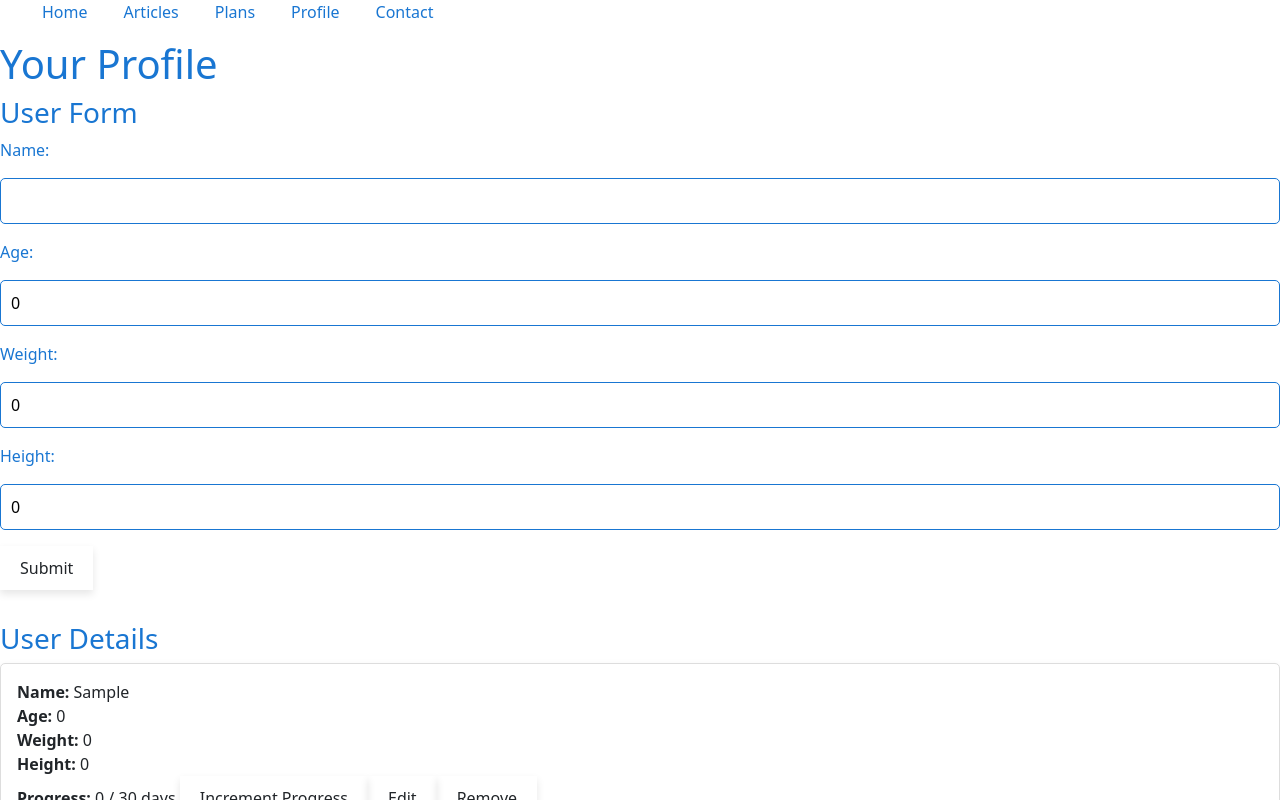
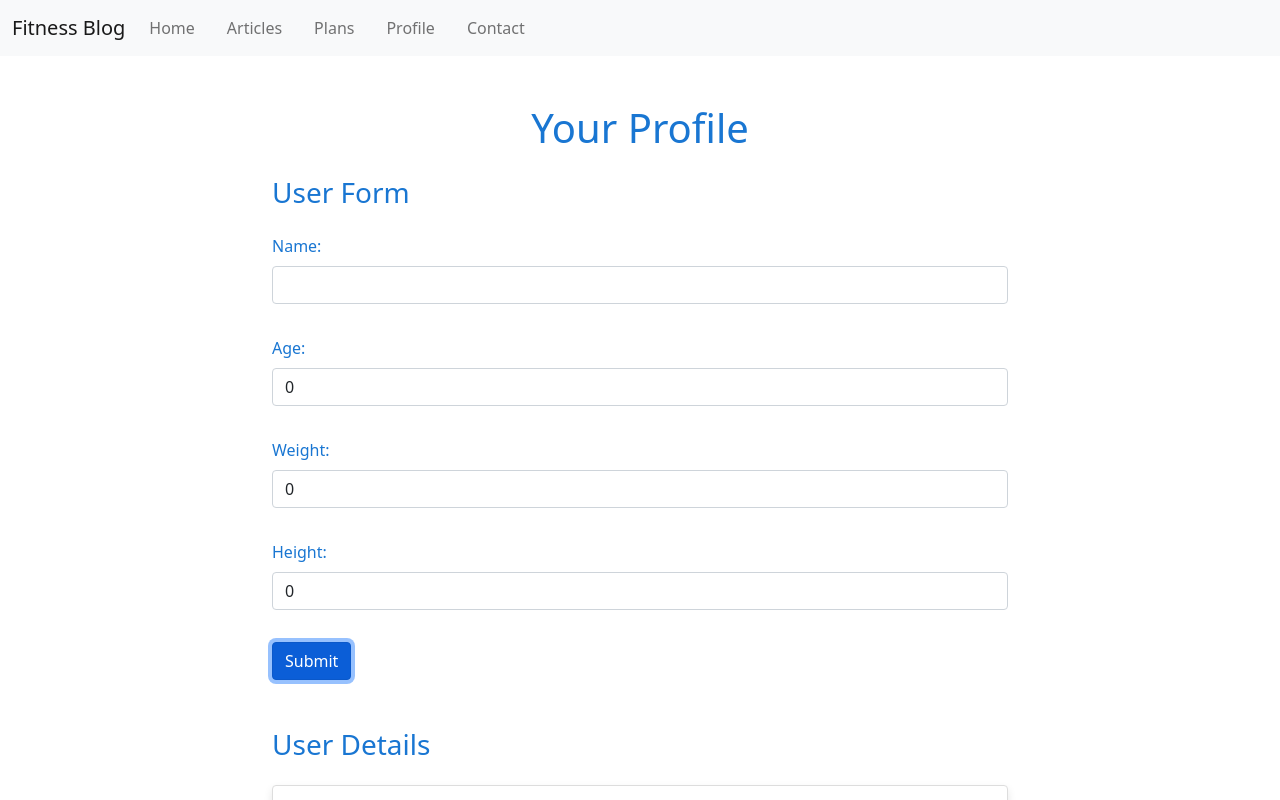
Before and after one commit to Kiko905/FrontEnd_projekt, a Vue app: page /profile in a window 1280 px wide. Both pictures are taken after typing "Sample" into the empty fields and a click on the button "Submit". Shown: the top 800 px of the page. Built offline with nearby package versions, Linux system fonts and the light colour scheme.

Commit message:
Bootstrap

```diff
--- a/src/components/ArticleCard.vue
+++ b/src/components/ArticleCard.vue
@@ -1,22 +1,20 @@
 <template>
-  <div class="article-card">
-    <h3>{{ title }}</h3>
-    <p>{{ summary }}</p>
-    <button @click="readMore">Read More</button>
+  <div class="card mb-3">
+    <div class="card-body">
+      <h5 class="card-title">{{ title }}</h5>
+      <p class="card-text">{{ summary }}</p>
+      <button class="btn btn-primary" @click="readMore">Read More</button>
+    </div>
   </div>
 </template>
 
 <script lang="ts">
 import { defineComponent } from 'vue';
-import { useRouter } from 'vue-router';
 
 export default defineComponent({
   props: {
     title: String,
     summary: String,
-  },
-  data() {
-    return {};
   },
   methods: {
     readMore() {
--- a/src/components/NavBar.vue
+++ b/src/components/NavBar.vue
@@ -1,11 +1,29 @@
 <template>
-  <nav>
-    <ul>
-      <li><router-link to="/">Home</router-link></li>
-      <li><router-link to="/articles">Articles</router-link></li>
-      <li><router-link to="/plans">Plans</router-link></li>
-      <li><router-link to="/profile">Profile</router-link></li>
-      <li><router-link to="/contact">Contact</router-link></li>
-    </ul>
+  <nav class="navbar navbar-expand-lg navbar-light bg-light">
+    <div class="container-fluid">
+      <a class="navbar-brand" href="#">Fitness Blog</a>
+      <button class="navbar-toggler" type="button" data-bs-toggle="collapse" data-bs-target="#navbarNav" aria-controls="navbarNav" aria-expanded="false" aria-label="Toggle navigation">
+        <span class="navbar-toggler-icon"></span>
+      </button>
+      <div class="collapse navbar-collapse" id="navbarNav">
+        <ul class="navbar-nav">
+          <li class="nav-item">
+            <router-link class="nav-link" to="/">Home</router-link>
+          </li>
+          <li class="nav-item">
+            <router-link class="nav-link" to="/articles">Articles</router-link>
+          </li>
+          <li class="nav-item">
+            <router-link class="nav-link" to="/plans">Plans</router-link>
+          </li>
+          <li class="nav-item">
+            <router-link class="nav-link" to="/profile">Profile</router-link>
+          </li>
+          <li class="nav-item">
+            <router-link class="nav-link" to="/contact">Contact</router-link>
+          </li>
+        </ul>
+      </div>
+    </div>
   </nav>
 </template>
--- a/src/components/UserForm.vue
+++ b/src/components/UserForm.vue
@@ -1,34 +1,56 @@
 <template>
   <div class="user-form">
-    <h3>User Form</h3>
-    <form @submit.prevent="submitForm">
-      <label for="name">Name:</label>
-      <input type="text" id="name" v-model="formData.name" />
+    <h3 class="mb-4">User Form</h3>
+    <form @submit.prevent="submitForm" class="needs-validation" novalidate>
+      <div class="mb-3">
+        <label for="name" class="form-label">Name:</label>
+        <input type="text" id="name" v-model="formData.name" class="form-control" required>
+        <div class="invalid-feedback">
+          Please enter your name.
+        </div>
+      </div>
 
-      <label for="age">Age:</label>
-      <input type="number" id="age" v-model="formData.age" />
+      <div class="mb-3">
+        <label for="age" class="form-label">Age:</label>
+        <input type="number" id="age" v-model="formData.age" class="form-control" required>
+        <div class="invalid-feedback">
+          Please enter your age.
+        </div>
+      </div>
 
-      <label for="weight">Weight:</label>
-      <input type="number" id="weight" v-model="formData.weight" />
+      <div class="mb-3">
+        <label for="weight" class="form-label">Weight:</label>
+        <input type="number" id="weight" v-model="formData.weight" class="form-control" required>
+        <div class="invalid-feedback">
+          Please enter your weight.
+        </div>
+      </div>
 
-      <label for="height">Height:</label>
-      <input type="number" id="height" v-model="formData.height" />
+      <div class="mb-3">
+        <label for="height" class="form-label">Height:</label>
+        <input type="number" id="height" v-model="formData.height" class="form-control" required>
+        <div class="invalid-feedback">
+          Please enter your height.
+        </div>
+      </div>
 
-      <button type="submit">Submit</button>
+      <button type="submit" class="btn btn-primary">Submit</button>
     </form>
 
-    <div class="user-details" v-if="userStore.users.length > 0">
-      <h3>User Details</h3>
-      <ul>
-        <li v-for="(user, index) in userStore.users" :key="index">
+    <div class="user-details mt-5" v-if="userStore.users.length > 0">
+      <h3 class="mb-4">User Details</h3>
+      <ul class="list-group">
+        <li v-for="(user, index) in userStore.users" :key="index" class="list-group-item">
           <strong>Name:</strong> {{ user.name }}<br>
           <strong>Age:</strong> {{ user.age }}<br>
           <strong>Weight:</strong> {{ user.weight }}<br>
           <strong>Height:</strong> {{ user.height }}<br>
           <strong>Progress:</strong> {{ user.progress.completedDays }} / {{ user.progress.totalDays }} days
-          <button @click="incrementUserProgress(index)">Increment Progress</button>
-          <button @click="editUser(index)">Edit</button>
-          <button @click="removeUser(index)">Remove</button>
+          <div class="mt-2">
+            <button class="btn btn-success btn-sm me-2" @click="incrementUserProgress(index)">Increment Progress</button>
+            <button class="btn btn-warning btn-sm me-2" @click="editUser(index)">Edit</button>
+            <button class="btn btn-danger btn-sm" @click="removeUser(index)">Remove</button>
+          </div>
         </li>
       </ul>
     </div>
--- a/src/main.ts
+++ b/src/main.ts
@@ -5,7 +5,6 @@ import { createPinia } from 'pinia';
 import App from './App.vue';
 import router from './router';
 import 'bootstrap/dist/css/bootstrap.min.css';
-import 'vuetify/styles';
 import '@mdi/font/css/materialdesignicons.css';
 
 const app = createApp(App);
--- a/src/views/HomeView.vue
+++ b/src/views/HomeView.vue
@@ -1,6 +1,6 @@
 <template>
-  <div>
-    <h1>Welcome to the Fitness Blog!</h1>
-    <p>Explore articles, plans, and track your progress.</p>
+  <div class="container mt-5">
+    <h1 class="text-center">Welcome to the Fitness Blog!</h1>
+    <p class="text-center">Explore articles, plans, and track your progress.</p>
   </div>
 </template>
--- a/src/views/ProfileView.vue
+++ b/src/views/ProfileView.vue
@@ -1,7 +1,11 @@
 <template>
-  <div>
-    <h1>Your Profile</h1>
-    <UserForm />
+  <div class="container mt-5">
+    <h1 class="text-center mb-4">Your Profile</h1>
+    <div class="row justify-content-center">
+      <div class="col-md-8">
+        <UserForm />
+      </div>
+    </div>
   </div>
 </template>
 
```
Also changed, not shown: src/components/FitnessPlan.vue (indentation only).
